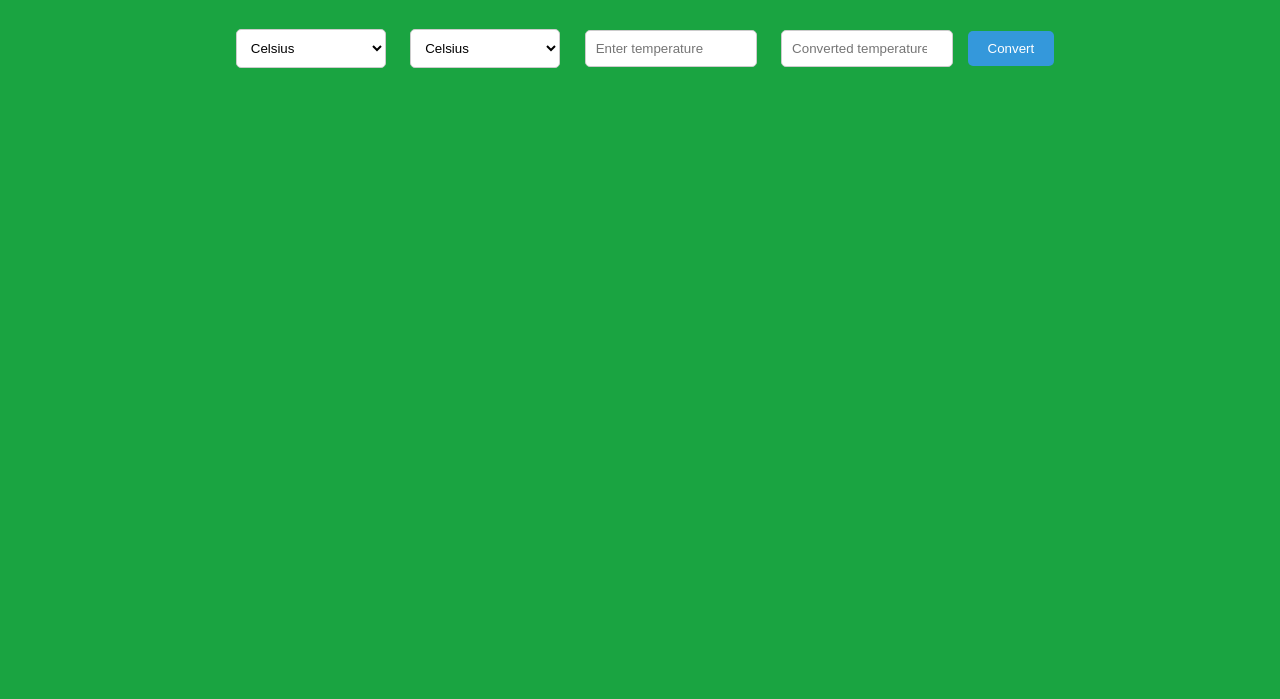
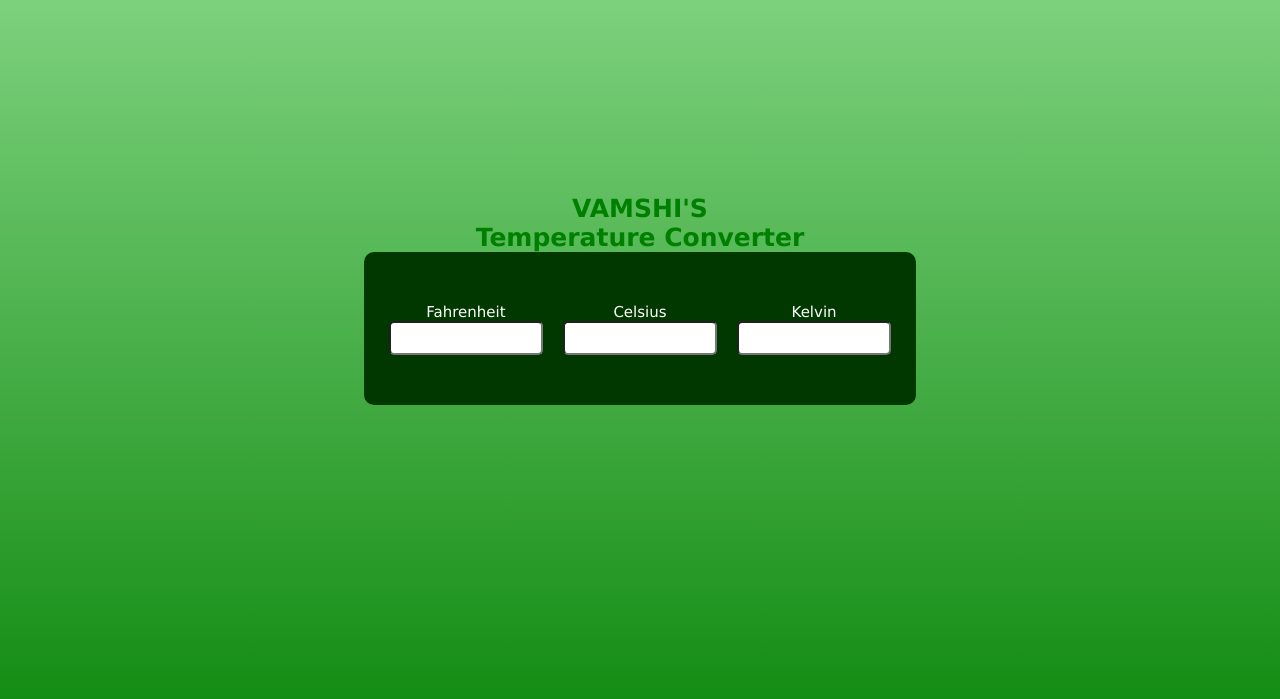
Before and after one commit to 211fa07077/Bharat-Intern, a plain HTML site: page temperature converter.html in a window 1280 px wide. Shown: the part 101-800 px from the top of the page. Drawn offline with Linux system fonts and the light colour scheme.

Commit message:
temperature converter.html

```diff
--- a/temperature converter.html
+++ b/temperature converter.html
@@ -1,28 +1,128 @@
 <!DOCTYPE html>
-<html>
+<html lang="en">
+
 <head>
-<title>Temperature Converter</title>
-<link rel="stylesheet" href="style.css">
+	<meta charset="UTF-8">
+	<meta name="viewport"
+		content="width=device-width,
+				initial-scale=1.0">
+
+	<style>
+		* {
+			margin: 0;
+			padding: 0;
+			font-family:
+				Verdana, Geneva, Tahoma, sans-serif;
+		}
+
+		.container {
+			width: 100%;
+			height: 100vh;
+			background-image:
+				linear-gradient(rgb(140, 219, 140),
+								rgb(20, 141, 20));
+			display: flex;
+			flex-direction: column;
+			justify-content: center;
+			align-items: center;
+		}
+
+		.container h1 {
+			color: green;
+			font-weight: 700;
+			font-size: 25px;
+			text-align: center;
+		}
+
+		.converter-row {
+			display: flex;
+			width: 40%;
+			justify-content: space-between;
+			align-items: center;
+			background: rgb(0, 56, 0);
+			border-radius: 10px;
+			padding: 50px 20px;
+		}
+
+		.col {
+			flex-basis: 32%;
+			text-align: center;
+		}
+
+		.col label {
+			font-size: 15px;
+			font-weight: 500;
+			margin-bottom: 10px;
+			color: #fff;
+		}
+
+		.col input {
+			width: 150px;
+			height: 30px;
+			background: white;
+			border-radius: 5px;
+			text-align: center;
+		}
+	</style>
 </head>
+
 <body>
-<h1>Temperature Converter</h1>
+	<div class="container">
+		<h1>VAMSHI'S <br>
+			Temperature Converter</h1>
+		<div class="converter-row">
+			<div class="col">
+				<label>Fahrenheit</label>
+				<input type="number"
+					id="fahrenheit">
+			</div>
 
-<select id="inputUnit" onchange="convertTemperature()">
-  <option value="celsius">Celsius</option>
-  <option value="fahrenheit">Fahrenheit</option>
-  <option value="kelvin">Kelvin</option>
-</select>
+			<div class="col">
+				<label>Celsius</label>
+				<input type="number"
+					id="celsius">
+			</div>
 
-<select id="outputUnit" onchange="convertTemperature()">
-  <option value="celsius">Celsius</option>
-  <option value="fahrenheit">Fahrenheit</option>
-  <option value="kelvin">Kelvin</option>
-</select>
+			<div class="col">
+				<label>Kelvin</label>
+				<input type="number"
+					id="kelvin">
+			</div>
+		</div>
+	</div>
 
-<input type="number" id="inputTemperature" placeholder="Enter temperature">
-<input type="number" id="outputTemperature" placeholder="Converted temperature">
-<button type="button" onclick="convertTemperature()">Convert</button>
+	<script>
+		let celsius =
+			document.getElementById('celsius');
+		let fahrenheit =
+			document.getElementById('fahrenheit');
+		let kelvin =
+			document.getElementById('kelvin');
+		celsius.oninput = function () {
+			let f = (parseFloat(celsius.value) * 9) / 5 + 32;
+			fahrenheit.value = parseFloat(f.toFixed(2));
 
-<script src="script.js"></script>
+			let k = (parseFloat(celsius.value) + 273.15);
+			kelvin.value = parseFloat(k.toFixed(2));
+		}
+		fahrenheit.oninput = function () {
+			let c = ((parseFloat(
+				fahrenheit.value) - 32) * 5) / 9;
+			celsius.value = parseFloat(c.toFixed(2));
+
+			let k = (parseFloat(
+				fahrenheit.value) - 32) * 5 / 9 + 273.15;
+			kelvin.value = parseFloat(k.toFixed(2));
+		}
+		kelvin.oninput = function () {
+			let f = (parseFloat(
+				kelvin.value) - 273.15) * 9 / 5 + 32;
+			fahrenheit.value = parseFloat(f.toFixed(2));
+
+			let c = (parseFloat(kelvin.value) - 273.15);
+			celsius.value = parseFloat(c.toFixed(2));
+		}
+	</script>
 </body>
+
 </html>
```
